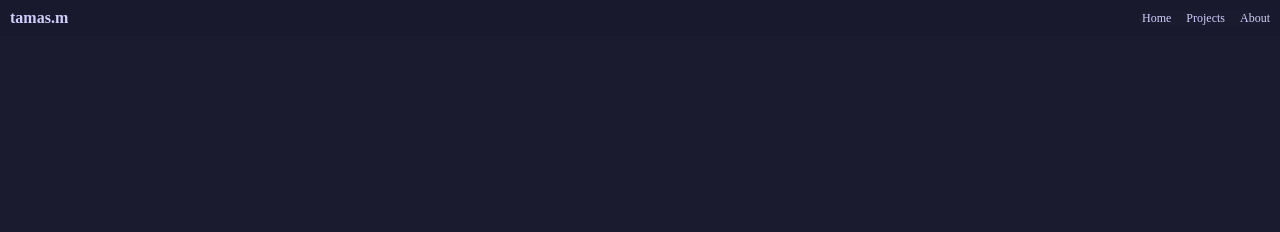
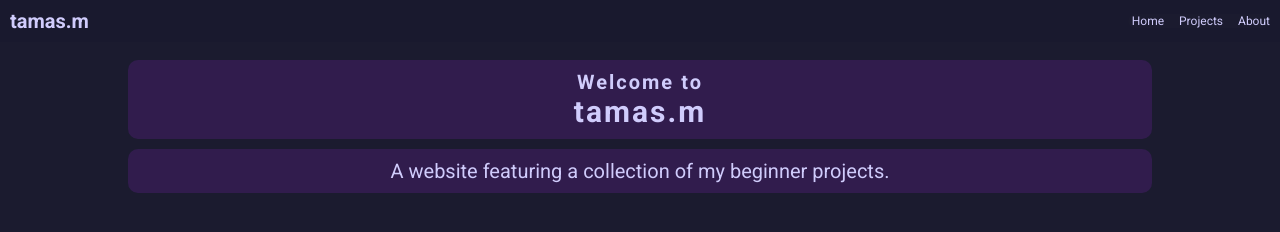
Before and after one commit to tamasmeidlinger/tamas-m, a plain HTML site: page index.html in a window 1280 px wide. Drawn offline with Linux system fonts and the light colour scheme; a web font is replaced by a local one.

Commit message:
Add some cards with text, and font-family

```diff
--- a/index.html
+++ b/index.html
@@ -18,9 +18,9 @@
       <svg
         id="menu-icon"
         xmlns="http://www.w3.org/2000/svg"
-        height="24px"
+        height="28px"
         viewBox="0 -960 960 960"
-        width="24px"
+        width="28px"
         fill="#e3e3e3"
       >
         <path
@@ -48,6 +48,15 @@
         </ul>
       </div>
     </nav>
+    <main>
+      <div class="card">
+        <h1>Welcome to<br /><span class="tamas-m">tamas.m</span></h1>
+      </div>
+
+      <div class="card one">
+        <p>A website featuring a collection of my beginner projects.</p>
+      </div>
+    </main>
 
     <script src="script.js"></script>
   </body>
--- a/styles.css
+++ b/styles.css
@@ -1,6 +1,6 @@
 :root {
   --background-color: #1b1b2f;
-  --accent-color: #6a359c;
+  --accent-color: #451d6a;
   --buttons: #804fb3;
   --text-color: #d0ccfc;
 }
@@ -14,11 +14,12 @@
 html,
 body {
   font-size: 10px;
+  font-family: "Roboto";
   position: relative;
   width: 100%;
   min-height: 100vh;
 
-  overflow: hidden;
+  /* overflow: hidden; */
 
   background-color: var(--background-color);
   color: var(--text-color);
@@ -41,7 +42,7 @@ body {
 }
 
 .website-name {
-  font-size: 1.6rem;
+  font-size: 2rem;
   font-weight: 700;
   margin: 4px 0 4px 0;
 }
@@ -133,3 +134,30 @@ body {
     padding: 0;
   } */
 }
+
+main {
+  padding: 50px 0 0 0;
+}
+
+h1 {
+  text-align: center;
+  letter-spacing: 0.2rem;
+}
+
+.tamas-m {
+  font-size: 3rem;
+}
+
+.card {
+  margin: 10px auto 0 auto;
+  padding: 10px;
+  background-color: #451d6a85;
+  width: 80%;
+
+  border-radius: 10px;
+}
+
+.card.one {
+  text-align: center;
+  font-size: 2rem;
+}
```
